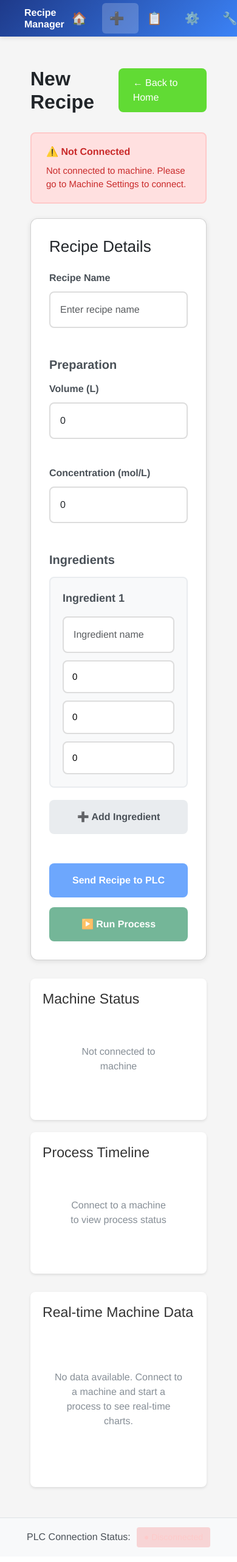
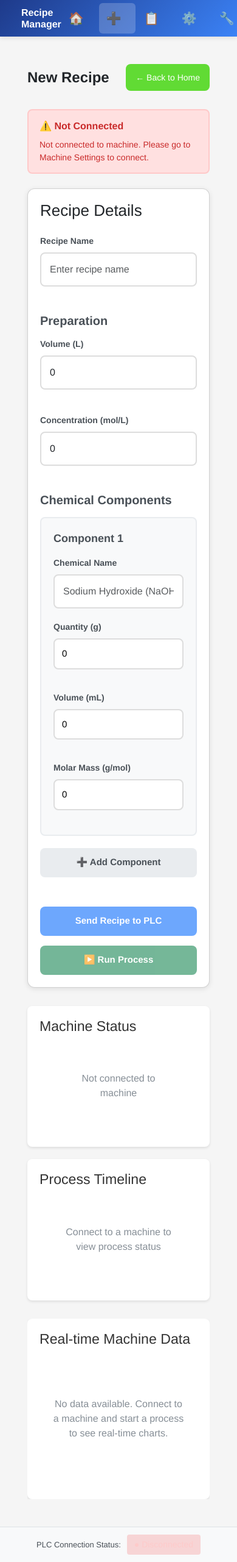
Before and after one commit to NicolasLBN/gateway-ads, an ASP.NET Core app: page /new-recipe in a window 390 px wide. Shown: the whole page at 61% size. Before the commit the page ends 2538 px from the top, so only its background shows below. Run offline with ASP.NET Core 8, Linux system fonts and the light colour scheme; style sheets or scripts are compiled from the project's sources; some libraries are stand-ins or nearby versions.

Commit message:
Improve Blazor UI for tablet responsiveness and professional design
Co-authored-by: NicolasLBN <57492139+NicolasLBN@users.noreply.github.com>

```diff
--- a/blazor-app/Components/Layout/MainLayout.razor
+++ b/blazor-app/Components/Layout/MainLayout.razor
@@ -57,10 +57,15 @@
 }
 
 <style>
+    * {
+        box-sizing: border-box;
+    }
+
     .page {
         display: flex;
         flex-direction: column;
         min-height: 100vh;
+        overflow-x: hidden;
     }
 
     .app-header {
@@ -70,6 +75,7 @@
         position: sticky;
         top: 0;
         z-index: 100;
+        width: 100%;
     }
 
     .header-content {
@@ -77,8 +83,14 @@
         align-items: center;
         justify-content: space-between;
         padding: 0 30px;
-        max-width: 1400px;
+        max-width: 100%;
         margin: 0 auto;
+    }
+
+    @@media (max-width: 768px) {
+        .header-content {
+            padding: 0 15px;
+        }
     }
 
     .app-title {
@@ -88,16 +100,31 @@
         color: white;
     }
 
+    @@media (max-width: 768px) {
+        .app-title {
+            font-size: 18px;
+        }
+    }
+
     .main-container {
         flex: 1;
         width: 100%;
-        max-width: 1400px;
+        max-width: 100%;
         margin: 0 auto;
         padding: 30px;
+        overflow-x: hidden;
+    }
+
+    @@media (max-width: 768px) {
+        .main-container {
+            padding: 15px;
+        }
     }
 
     .content {
         padding: 0;
+        max-width: 100%;
+        overflow-x: hidden;
     }
 
     .app-footer {
@@ -105,6 +132,13 @@
         border-top: 1px solid #dee2e6;
         padding: 15px 30px;
         margin-top: auto;
+        width: 100%;
+    }
+
+    @@media (max-width: 768px) {
+        .app-footer {
+            padding: 12px 15px;
+        }
     }
 
     .footer-content {
@@ -112,13 +146,21 @@
         align-items: center;
         justify-content: center;
         gap: 10px;
-        max-width: 1400px;
+        max-width: 100%;
         margin: 0 auto;
+        flex-wrap: wrap;
     }
 
     .footer-label {
         font-weight: 500;
         color: #495057;
+        font-size: 14px;
+    }
+
+    @@media (max-width: 768px) {
+        .footer-label {
+            font-size: 13px;
+        }
     }
 
     .connection-badge {
@@ -126,6 +168,13 @@
         border-radius: 4px;
         font-size: 14px;
         font-weight: 600;
+    }
+
+    @@media (max-width: 768px) {
+        .connection-badge {
+            font-size: 13px;
+            padding: 5px 10px;
+        }
     }
 
     .connection-badge.connected {
@@ -137,14 +186,4 @@
         background-color: #ffe0e0;
         color: #c92a2a;
     }
-
-    @@media (max-width: 768px) {
-        .main-container {
-            padding: 20px;
-        }
-
-        .header-content {
-            padding: 0 20px;
-        }
-    }
 </style>
--- a/blazor-app/Components/Pages/NewRecipe.razor
+++ b/blazor-app/Components/Pages/NewRecipe.razor
@@ -63,31 +63,43 @@
                     </div>
                 </div>
 
-                <h3>Ingredients</h3>
+                <h3>Chemical Components</h3>
 
                 @foreach (var (ingredient, index) in ingredients.Select((ing, idx) => (ing, idx)))
                 {
                     <div class="ingredient-card">
                         <div class="ingredient-header">
-                            <span>Ingredient @(index + 1)</span>
+                            <span>Component @(index + 1)</span>
                             @if (ingredients.Count > 1)
                             {
                                 <button class="btn-icon-danger" @onclick="() => RemoveIngredient(index)">🗑️</button>
                             }
                         </div>
 
-                        <input type="text" class="form-control" @bind="ingredient.Name" placeholder="Ingredient name" />
+                        <div class="form-group">
+                            <label>Chemical Name</label>
+                            <input type="text" class="form-control" @bind="ingredient.Name" placeholder="@GetChemicalPlaceholder(index)" />
+                        </div>
 
                         <div class="ingredient-fields">
-                            <input type="number" class="form-control-sm" @bind="ingredient.Quantity" placeholder="Quantity (g)" />
-                            <input type="number" class="form-control-sm" @bind="ingredient.Volume" placeholder="Volume (ml)" />
-                            <input type="number" class="form-control-sm" @bind="ingredient.MolarMass" placeholder="M.Mass (g/L)" />
+                            <div class="form-group">
+                                <label>Quantity (g)</label>
+                                <input type="number" class="form-control-sm" @bind="ingredient.Quantity" placeholder="0.00" step="0.01" />
+                            </div>
+                            <div class="form-group">
+                                <label>Volume (mL)</label>
+                                <input type="number" class="form-control-sm" @bind="ingredient.Volume" placeholder="0.00" step="0.1" />
+                            </div>
+                            <div class="form-group">
+                                <label>Molar Mass (g/mol)</label>
+                                <input type="number" class="form-control-sm" @bind="ingredient.MolarMass" placeholder="0.00" step="0.01" />
+                            </div>
                         </div>
                     </div>
                 }
 
                 <button class="btn btn-secondary" @onclick="AddIngredient">
-                    ➕ Add Ingredient
+                    ➕ Add Component
                 </button>
 
                 <div class="action-buttons">
@@ -161,6 +173,24 @@
     private void RemoveIngredient(int index)
     {
         ingredients.RemoveAt(index);
+    }
+
+    private string GetChemicalPlaceholder(int index)
+    {
+        var chemicals = new[]
+        {
+            "Sodium Hydroxide (NaOH)",
+            "Hydrochloric Acid (HCl)",
+            "Sulfuric Acid (H₂SO₄)",
+            "Ethanol (C₂H₅OH)",
+            "Acetone (C₃H₆O)",
+            "Sodium Chloride (NaCl)",
+            "Potassium Permanganate (KMnO₄)",
+            "Calcium Carbonate (CaCO₃)",
+            "Acetic Acid (CH₃COOH)",
+            "Benzene (C₆H₆)"
+        };
+        return chemicals[index % chemicals.Length];
     }
 
     private async Task SendRecipe()
@@ -296,7 +326,8 @@
 
 <style>
     .new-recipe-page {
-        max-width: 1400px;
+        max-width: 100%;
+        width: 100%;
     }
 
     .page-header {
@@ -304,6 +335,8 @@
         justify-content: space-between;
         align-items: center;
         margin-bottom: 30px;
+        flex-wrap: wrap;
+        gap: 15px;
     }
 
     .page-title {
@@ -311,6 +344,12 @@
         font-weight: 700;
         color: #212529;
         margin: 0;
+    }
+
+    @@media (max-width: 768px) {
+        .page-title {
+            font-size: 24px;
+        }
     }
 
     .btn-back {
@@ -325,6 +364,15 @@
         min-height: 48px;
         display: flex;
         align-items: center;
+        white-space: nowrap;
+    }
+
+    @@media (max-width: 768px) {
+        .btn-back {
+            padding: 10px 16px;
+            font-size: 14px;
+            min-height: 44px;
+        }
     }
 
     .btn-back:hover {
@@ -351,6 +399,12 @@
         box-shadow: 0 2px 8px rgba(0, 0, 0, 0.1);
     }
 
+    @@media (max-width: 768px) {
+        .card {
+            padding: 20px;
+        }
+    }
+
     .card h2 {
         margin: 0 0 24px 0;
         font-size: 26px;
@@ -365,25 +419,26 @@
     }
 
     .form-group {
-        margin-bottom: 24px;
+        margin-bottom: 20px;
     }
 
     .form-group label {
         display: block;
-        margin-bottom: 10px;
+        margin-bottom: 8px;
         font-weight: 600;
-        font-size: 16px;
+        font-size: 14px;
         color: #495057;
     }
 
     .form-control {
         width: 100%;
-        padding: 16px;
+        padding: 14px;
         border: 2px solid #ddd;
         border-radius: 8px;
         font-size: 16px;
-        min-height: 56px;
+        min-height: 52px;
         transition: border-color 0.2s;
+        box-sizing: border-box;
     }
 
     .form-control:focus {
@@ -429,19 +484,21 @@
         margin-top: 12px;
     }
 
-    @@media (max-width: 640px) {
+    @@media (max-width: 768px) {
         .ingredient-fields {
             grid-template-columns: 1fr;
+            gap: 16px;
         }
     }
 
     .form-control-sm {
         width: 100%;
-        padding: 14px;
+        padding: 12px;
         border: 2px solid #ddd;
         border-radius: 8px;
         font-size: 15px;
-        min-height: 52px;
+        min-height: 48px;
+        box-sizing: border-box;
     }
 
     .form-control-sm:focus {
@@ -450,15 +507,23 @@
     }
 
     .btn {
-        padding: 16px 24px;
+        padding: 14px 20px;
         border: none;
         border-radius: 8px;
         cursor: pointer;
         font-size: 16px;
         font-weight: 600;
         transition: all 0.2s;
-        min-height: 56px;
+        min-height: 52px;
         touch-action: manipulation;
+    }
+
+    @@media (max-width: 768px) {
+        .btn {
+            padding: 12px 16px;
+            font-size: 15px;
+            min-height: 48px;
+        }
     }
 
     .btn:disabled {
@@ -548,6 +613,7 @@
 
     .chart-section {
         width: 100%;
+        overflow-x: auto;
     }
 
     .alert {
@@ -556,6 +622,13 @@
         margin-bottom: 24px;
         position: relative;
         font-size: 15px;
+    }
+
+    @@media (max-width: 768px) {
+        .alert {
+            padding: 14px 18px;
+            font-size: 14px;
+        }
     }
 
     .alert-danger {
--- a/blazor-app/wwwroot/app.css
+++ b/blazor-app/wwwroot/app.css
@@ -1,5 +1,13 @@
+*, *::before, *::after {
+    box-sizing: border-box;
+}
+
 html, body {
     font-family: 'Helvetica Neue', Helvetica, Arial, sans-serif;
+    margin: 0;
+    padding: 0;
+    overflow-x: hidden;
+    max-width: 100%;
 }
 
 a, .btn-link {
```
Also changed, not shown: blazor-app/Components/Pages/Home.razor (+42 -2 lines).
